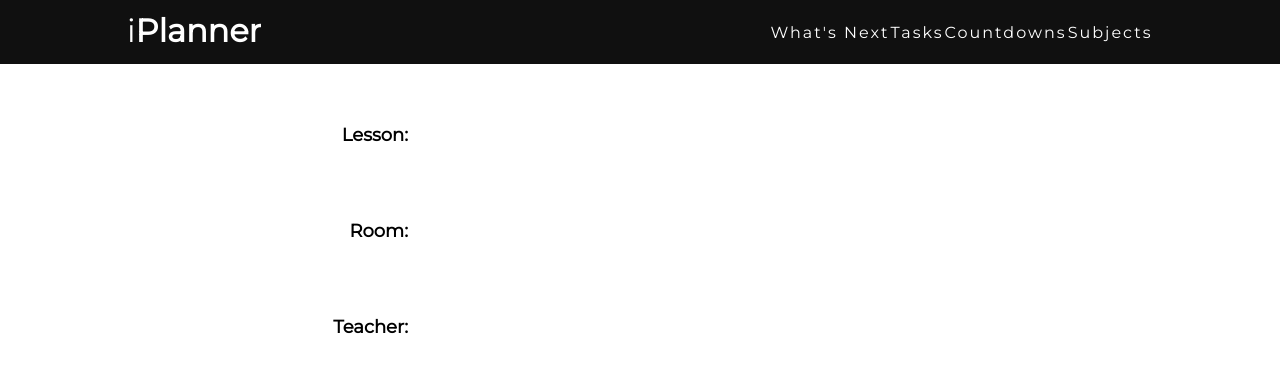
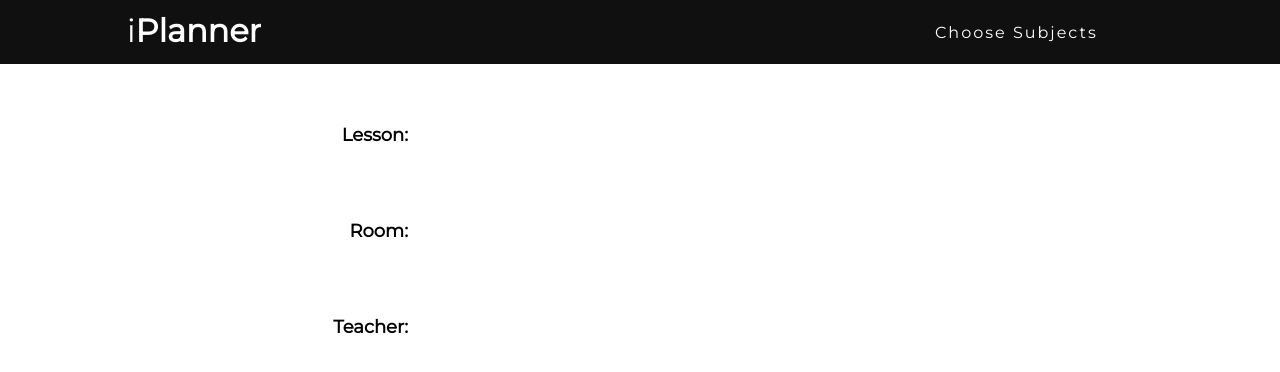
Before and after one commit to Pinkshoelace/iplanner, a plain HTML site: page index.html in a window 1280 px wide. Drawn offline with Linux system fonts and the light colour scheme.

Commit message:
Update index.html

```diff
--- a/index.html
+++ b/index.html
@@ -24,10 +24,7 @@
             <a href="index.html"><h1>i<span>Planner</span></h1>
         </div>
         <ul class="nav-links">
-            <li><a href="#">What's Next</a></li>
-            <li><a href="#">Tasks</a></li>
-            <li><a href="../HTML/countDown.html">Countdowns</a></li>
-            <li><a href="./form.html">Subjects</a></li>
+            <li><a href="./form.html">Choose Subjects</a></li>
         </ul>
                 <div class="burger">
             <div class="line1"></div>
```
